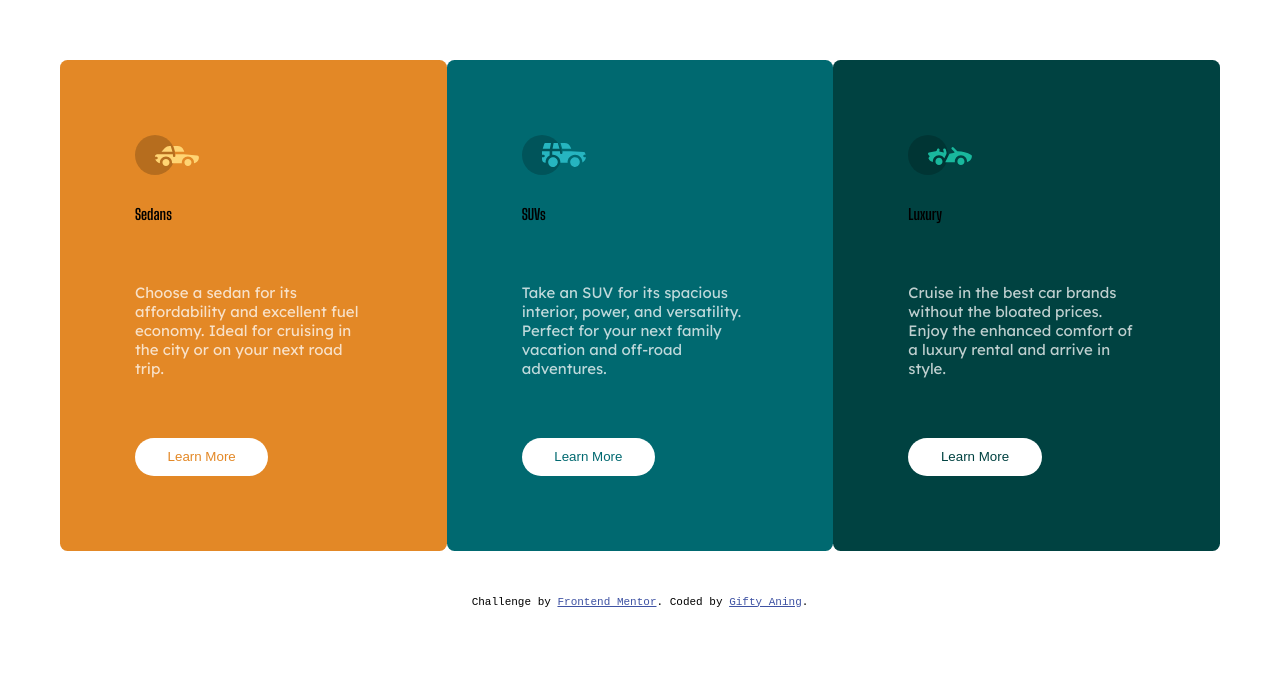
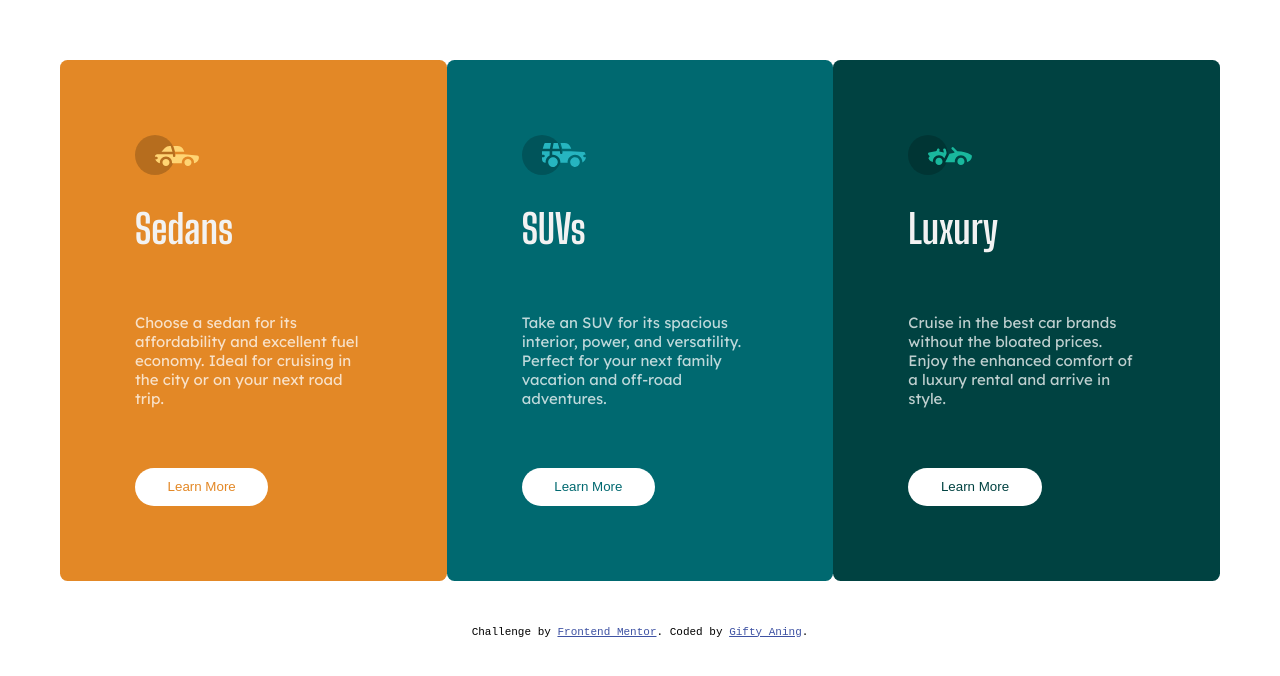
Before and after one commit to Giftyaning/Card-component, a plain HTML site: page index.html in a window 1280 px wide. Shown: the part 120-796 px from the top of the page. Drawn offline with Linux system fonts and the light colour scheme.

Commit message:
Update style.css

```diff
--- a/style.css
+++ b/style.css
@@ -67,6 +67,8 @@ p {
     font-optical-sizing: auto;
     font-weight: 700;
     font-style: normal;
+    color: #f2f2f2;
+    font-size: 2.5rem;
 }
 
 .top {
```
